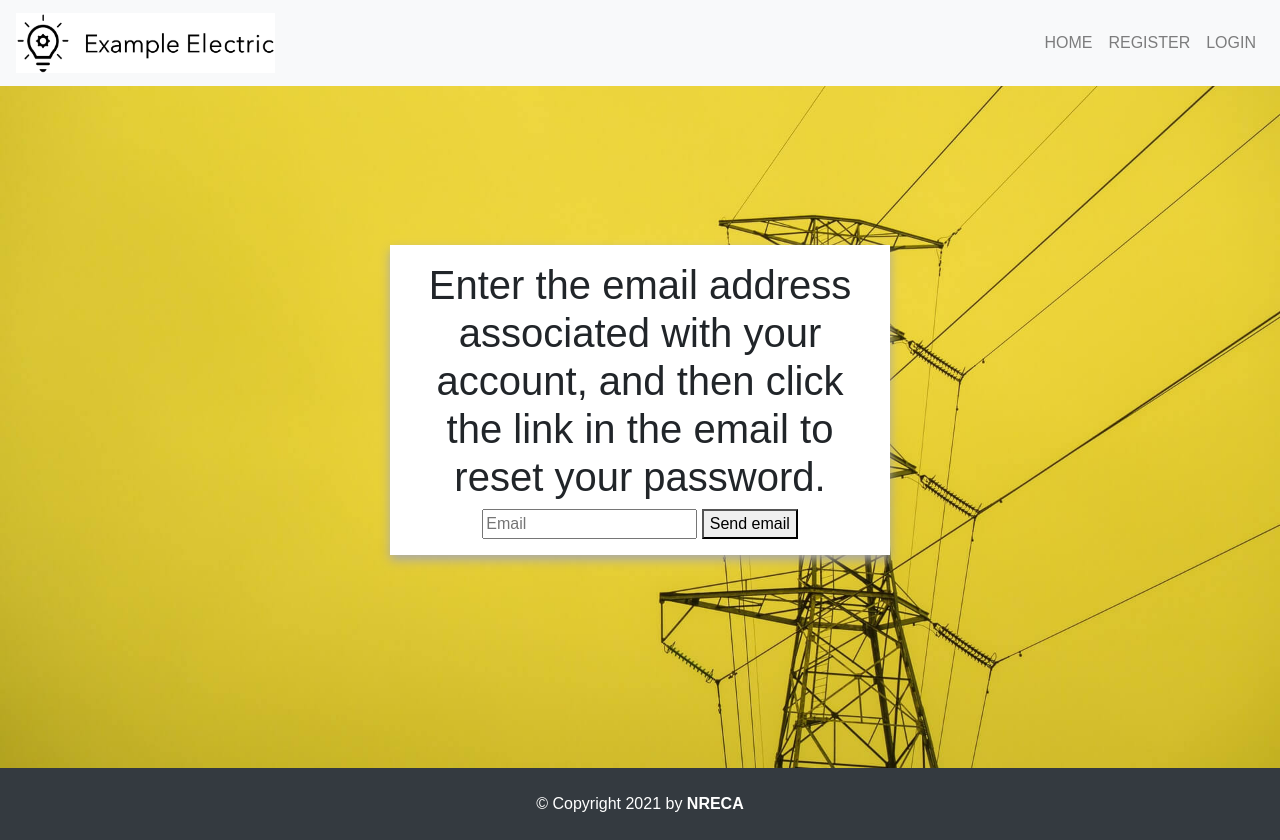
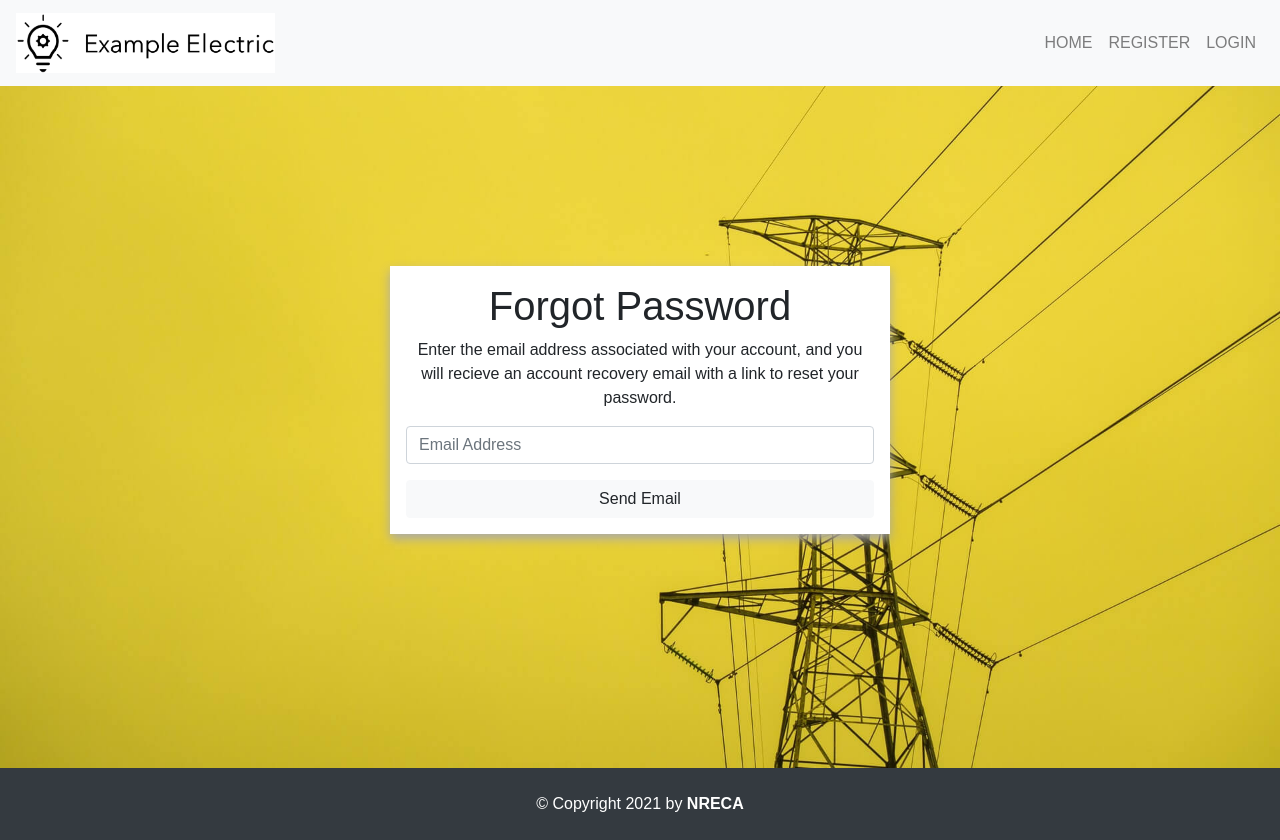
Before and after one commit to dpinney/r3it, a Flask app: page /forgot in a window 1280 px wide. Run offline with Flask 2, Linux system fonts and the light colour scheme; parts of the project's set-up code (start-up, migrations or seed data) failed here and were passed over; some libraries are stand-ins or nearby versions.

Commit message:
forgot password -> bootstrap

```diff
--- a/r3it/templates/forgot.html
+++ b/r3it/templates/forgot.html
@@ -4,10 +4,21 @@
 <style type="text/css">#bg{background-image:url({{bg}})</style>
 <style type="text/css">#bg{height: 100%;}</style>
 <div id="login" >
-    <h1>Enter the email address associated with your account, and then click the link in the email to reset your password.</h1>
-    <form action='/forgot' method='post'>
-        <input type='text' placeholder="Email" id='email' name='email' required>
-        <button type="submit" formaction="/forgot" method="post">Send email</button>
+    <!-- Bootstrap forgot password block -->
+    <h1>Forgot Password</h1>
+    <p>Enter the email address associated with your account, and you will recieve an account recovery email with a link to reset your password.</p>
+    <form action="/forgot" method="post">
+        <div class="form-group">
+            <label for="email" class="sr-only">Email Address</label>
+            <input
+                type="email"
+                class="form-control"
+                id="email"
+                name="email"
+                placeholder="Email Address"
+                required>
+        </div>
+        <button type="submit" formaction="/forgot" method="post" class="btn btn-block btn-light">Send Email</button>
     </form>
 </div>
 {% endblock %}
```
